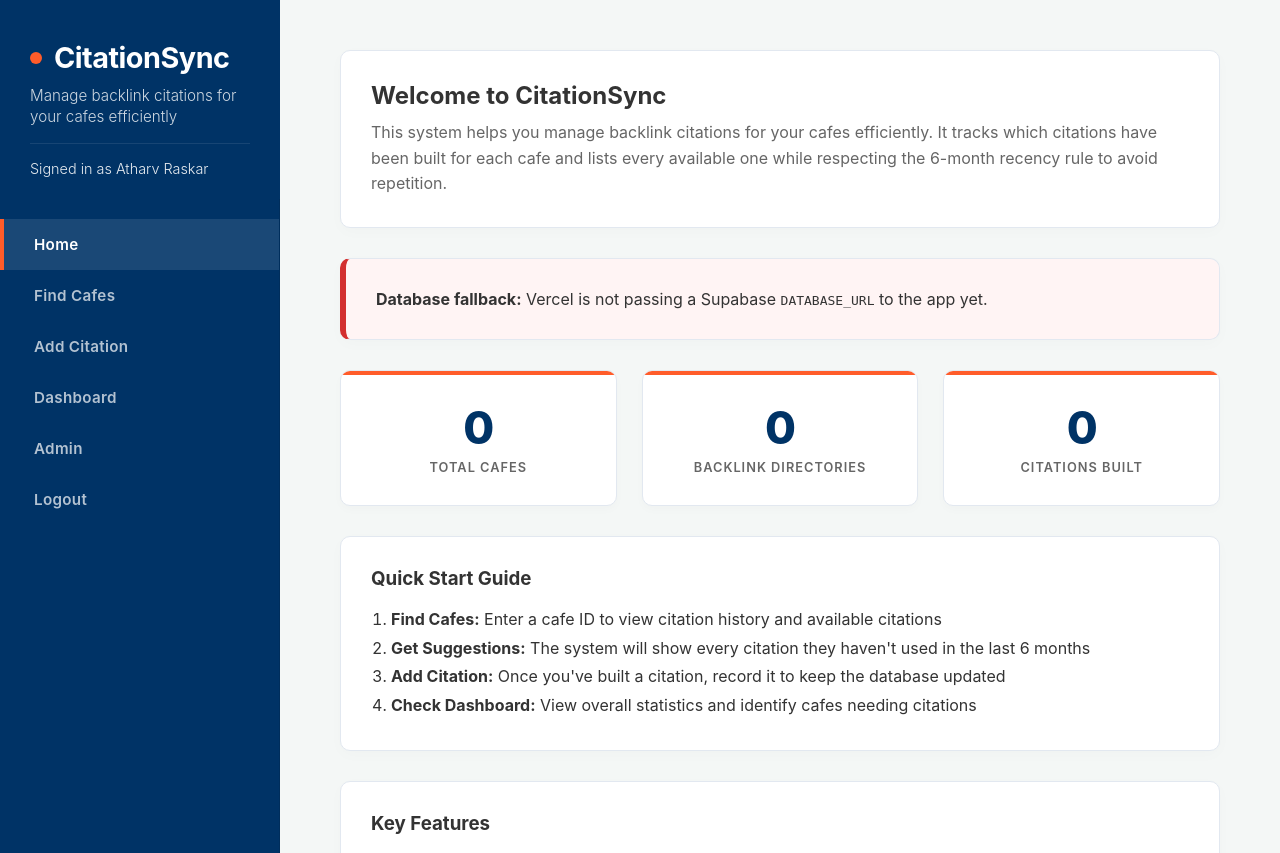
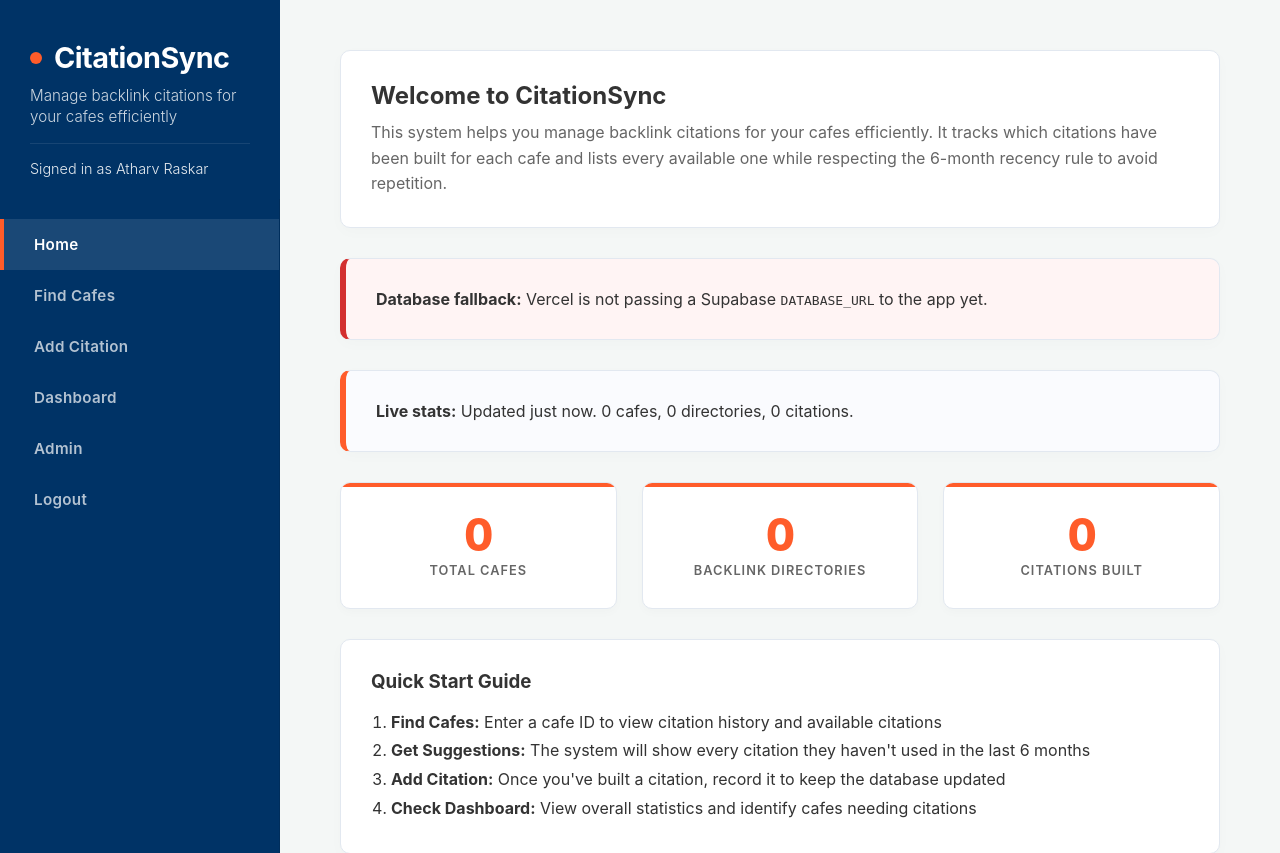
Before and after one commit to atharv-1511/Citationsync, a Flask app: page / in a window 1280 px wide. Shown: the top 853 px of the page. Run offline with Flask 3, Linux system fonts and the light colour scheme; the visitor is signed in with stand-in values (Sample User, id 1); data that the repository does not hold is empty.

Commit message:
Improve home stats visibility

```diff
--- a/templates/base.html
+++ b/templates/base.html
@@ -343,9 +343,11 @@
         .stat-box h3 {
             font-size: 2.8em;
             margin-bottom: 5px;
-            color: var(--primary-color);
+            color: var(--accent-color);
             font-weight: 800;
             letter-spacing: -1px;
+            line-height: 1;
+            font-variant-numeric: tabular-nums;
         }
 
         .stat-box p {
--- a/templates/index.html
+++ b/templates/index.html
@@ -13,6 +13,10 @@
 </div>
 
 <div id="db-banner" class="card" style="display:none; margin-top: 20px;"></div>
+
+<div id="stats-banner" class="card" style="margin-top: 20px; background: #fafbfe; border-left: 6px solid var(--accent-color);">
+    <strong>Live stats:</strong> <span id="stats-banner-text">Loading current database totals...</span>
+</div>
 
 <div class="grid">
     <div class="stat-box" id="stat-dealers">
@@ -54,6 +58,8 @@
 <script>
     // Load stats on page load
     document.addEventListener('DOMContentLoaded', function() {
+        const statsBannerText = document.getElementById('stats-banner-text');
+
         fetch('/api/db-status')
             .then(response => response.json())
             .then(status => {
@@ -82,9 +88,11 @@
                 document.getElementById('stat-dealers').innerHTML = `<h3>${data.total_dealers}</h3><p>Total Cafes</p>`;
                 document.getElementById('stat-directories').innerHTML = `<h3>${data.total_directories}</h3><p>Backlink Directories</p>`;
                 document.getElementById('stat-citations').innerHTML = `<h3>${data.total_citations}</h3><p>Citations Built</p>`;
+                statsBannerText.textContent = `Updated just now. ${data.total_dealers} cafes, ${data.total_directories} directories, ${data.total_citations} citations.`;
             })
             .catch(error => {
                 console.error('Error loading stats:', error);
+                statsBannerText.textContent = 'Could not load live totals. Showing the last rendered values on the page.';
             });
     });
 </script>
```
